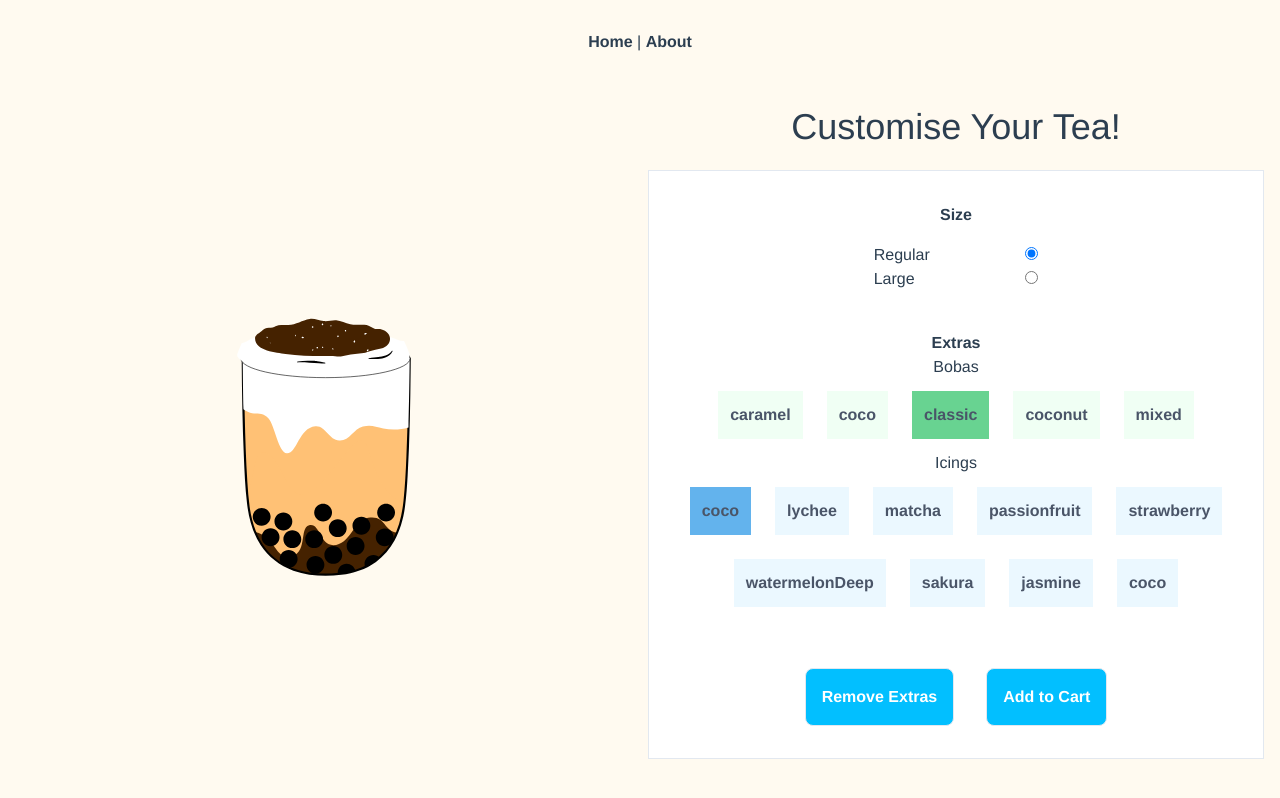
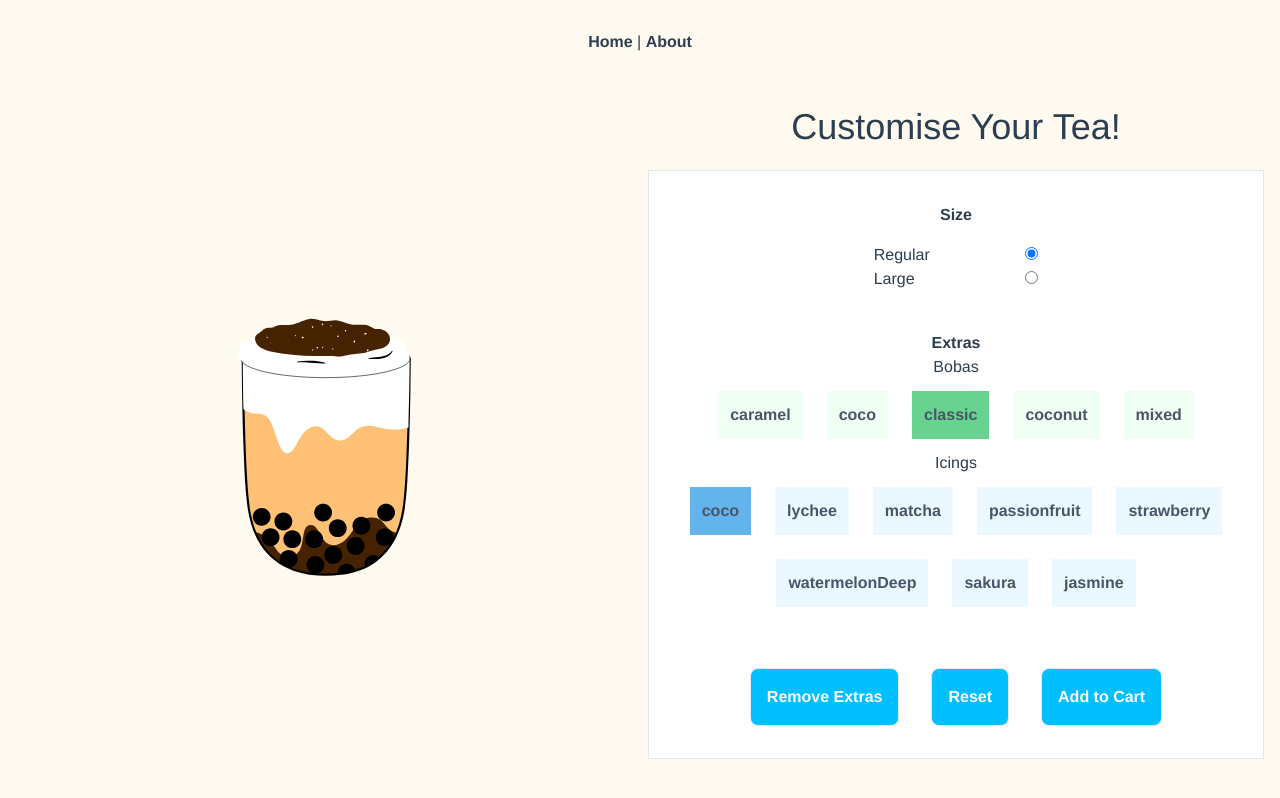
Before and after one commit to HeliumDragon/bubble-tea, a Vue app: page /customise/1 in a window 1280 px wide. Shown: the top 798 px of the page. Built offline with nearby package versions, Linux system fonts and the light colour scheme; data requests are answered from the project's data file.

Commit message:
Customisations with  SVG updates

```diff
--- a/src/components/Customise-Form.vue
+++ b/src/components/Customise-Form.vue
@@ -64,7 +64,10 @@
         @click="$emit('customisation', ['reset-toppings'])"
         class="confirm-options-btn font-bold border rounded-lg p-4 mr-8"
       >Remove Extras</button>
-
+      <button
+        @click="$emit('customisation', ['reset-original'])"
+        class="confirm-options-btn font-bold border rounded-lg p-4 mr-8"
+      >Reset</button>
       <button
         @click="$emit('customisation', ['confirm'])"
         class="confirm-options-btn font-bold border rounded-lg p-4"
--- a/src/data/db.json
+++ b/src/data/db.json
@@ -60,10 +60,6 @@
       {
         "id": "8",
         "name": "jasmine"
-      },
-      {
-        "id": "9",
-        "name": "coco"
       }
     ]
   },
```
